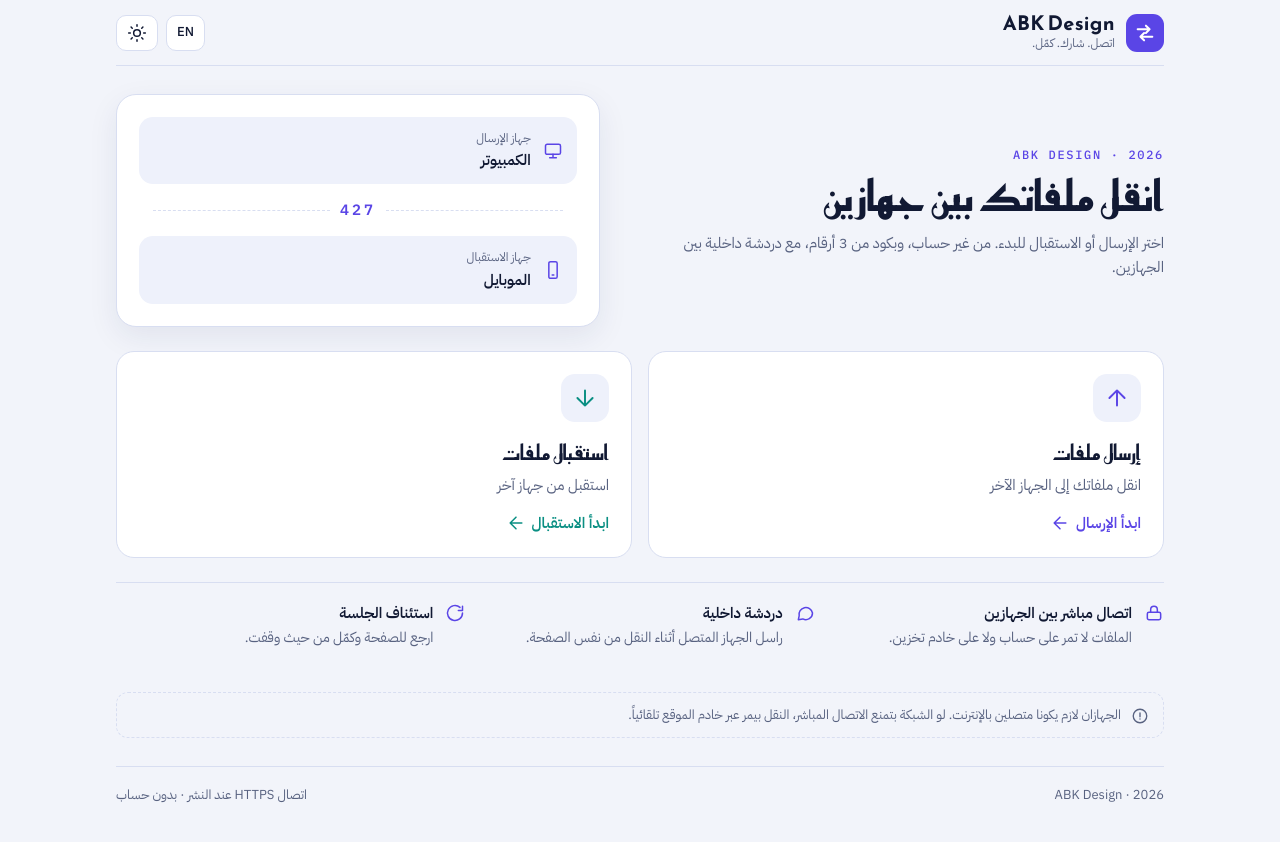
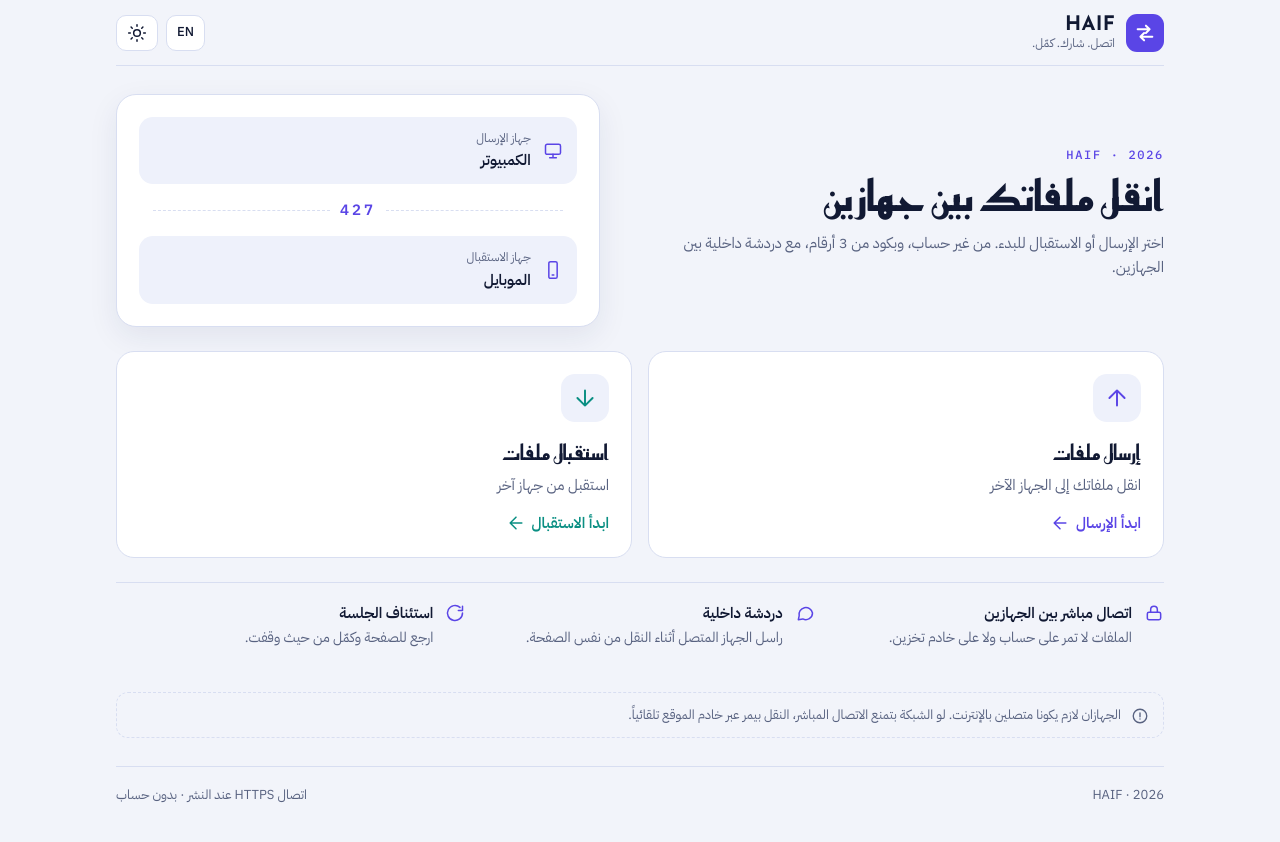
Before and after one commit to hossam808341996-art/ABK-Transfer, a website: page public/index.html in a window 1280 px wide. Drawn offline with Linux system fonts and the light colour scheme.

Commit message:
Brand HAIF transfer site for separate Render deployment

```diff
--- a/public/index.html
+++ b/public/index.html
@@ -4,8 +4,8 @@
 <meta charset="utf-8">
 <meta name="viewport" content="width=device-width,initial-scale=1,viewport-fit=cover">
 <meta name="theme-color" content="#0a1020">
-<meta name="description" content="ABK Design: انقل ملفاتك بين جهازين بكود من 3 أرقام مع دردشة داخلية.">
-<title>ABK Design</title>
+<meta name="description" content="HAIF: انقل ملفاتك بين جهازين بكود من 3 أرقام مع دردشة داخلية.">
+<title>HAIF</title>
 <style>[hidden]{display:none!important}html{padding-top:env(safe-area-inset-top,0px);padding-bottom:env(safe-area-inset-bottom,0px)}img{max-width:100%}</style>
 <link rel="stylesheet" href="https://fonts.googleapis.com/css2?family=IBM+Plex+Mono:wght@500;600&family=IBM+Plex+Sans+Arabic:wght@400;500;600&family=Reem+Kufi:wght@500;600;700&display=swap">
 <style>
@@ -187,9 +187,9 @@ footer{border-top:1px solid var(--line);padding-block:18px;color:var(--muted);fo
 <div id="app" dir="rtl" lang="ar">
   <div class="wrap">
     <header class="top">
-      <button class="brand" id="homeBtn" type="button" aria-label="ABK Design">
+      <button class="brand" id="homeBtn" type="button" aria-label="HAIF">
         <span class="logo"><svg class="i" viewBox="0 0 24 24"><path d="M4 8h13M13 4l4 4-4 4M20 16H7M11 12l-4 4 4 4"/></svg></span>
-        <span><b>ABK Design</b><small data-i18n="tag"></small></span>
+        <span><b>HAIF</b><small data-i18n="tag"></small></span>
       </button>
       <span class="sp"></span>
       <div class="tools">
@@ -209,7 +209,7 @@ footer{border-top:1px solid var(--line);padding-block:18px;color:var(--muted);fo
     <section class="view" id="v-home">
       <div class="hero">
         <div>
-          <span class="eyebrow">ABK Design · 2026</span>
+          <span class="eyebrow">HAIF · 2026</span>
           <h1 data-i18n="homeTitle"></h1>
           <p class="lead" data-i18n="homeLead"></p>
         </div>
@@ -306,7 +306,7 @@ footer{border-top:1px solid var(--line);padding-block:18px;color:var(--muted);fo
       </div>
     </section>
 
-    <footer><span>ABK Design · 2026</span><span data-i18n="foot"></span></footer>
+    <footer><span>HAIF · 2026</span><span data-i18n="foot"></span></footer>
   </div>
 
   <aside class="chat" id="chat">
```
